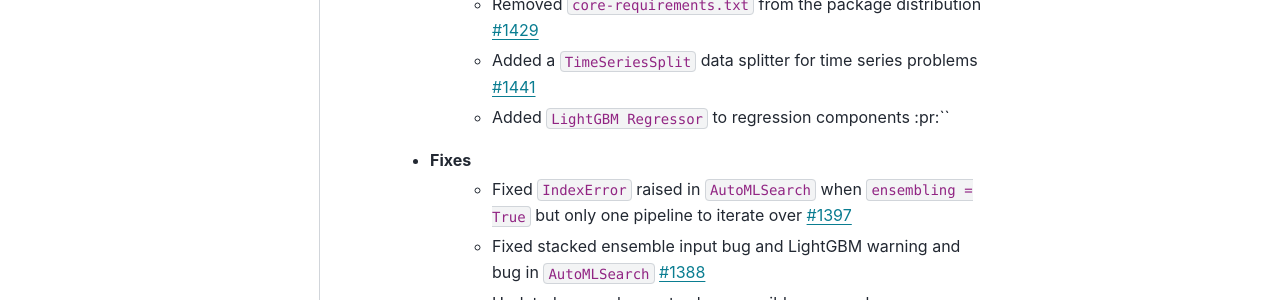
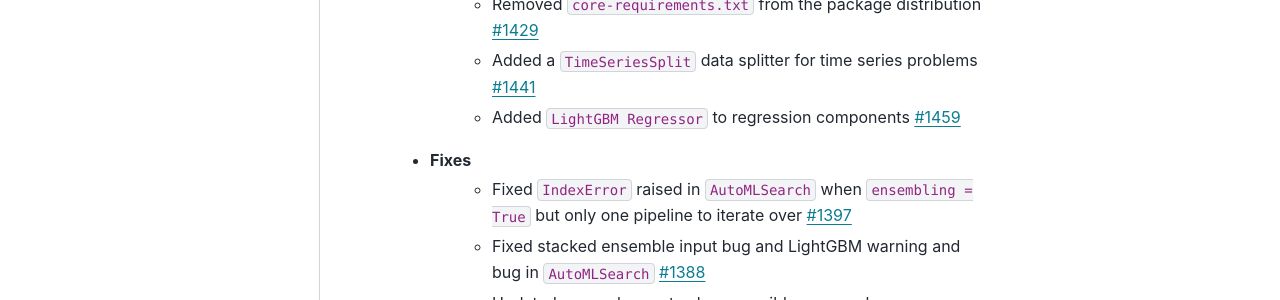
Before and after one commit to alteryx/evalml, a Sphinx documentation site: the page built from docs/source/release_notes.rst, in a window 1280 px wide and 900 px high, scrolled down 674 px. Shown: the part 153-453 px from the top of the window. Built offline with Sphinx 7.4.7 and the PyData theme 0.15.4, drawn with Linux system fonts in a browser that asks for light colours; comment, search, counter and statistics services are not loaded.

Commit message:
update release notes

```diff
--- a/docs/source/release_notes.rst
+++ b/docs/source/release_notes.rst
@@ -17,7 +17,7 @@
         * Added a ``TimeSeriesRegressionPipeline`` class :pr:`1418`
         * Removed ``core-requirements.txt`` from the package distribution :pr:`1429`
         * Added a ``TimeSeriesSplit`` data splitter for time series problems :pr:`1441`
-        * Added ``LightGBM Regressor`` to regression components :pr:``
+        * Added ``LightGBM Regressor`` to regression components :pr:`1459`
     * Fixes
         * Fixed ``IndexError`` raised in ``AutoMLSearch`` when ``ensembling = True`` but only one pipeline to iterate over :pr:`1397`
         * Fixed stacked ensemble input bug and LightGBM warning and bug in ``AutoMLSearch`` :pr:`1388`
```
